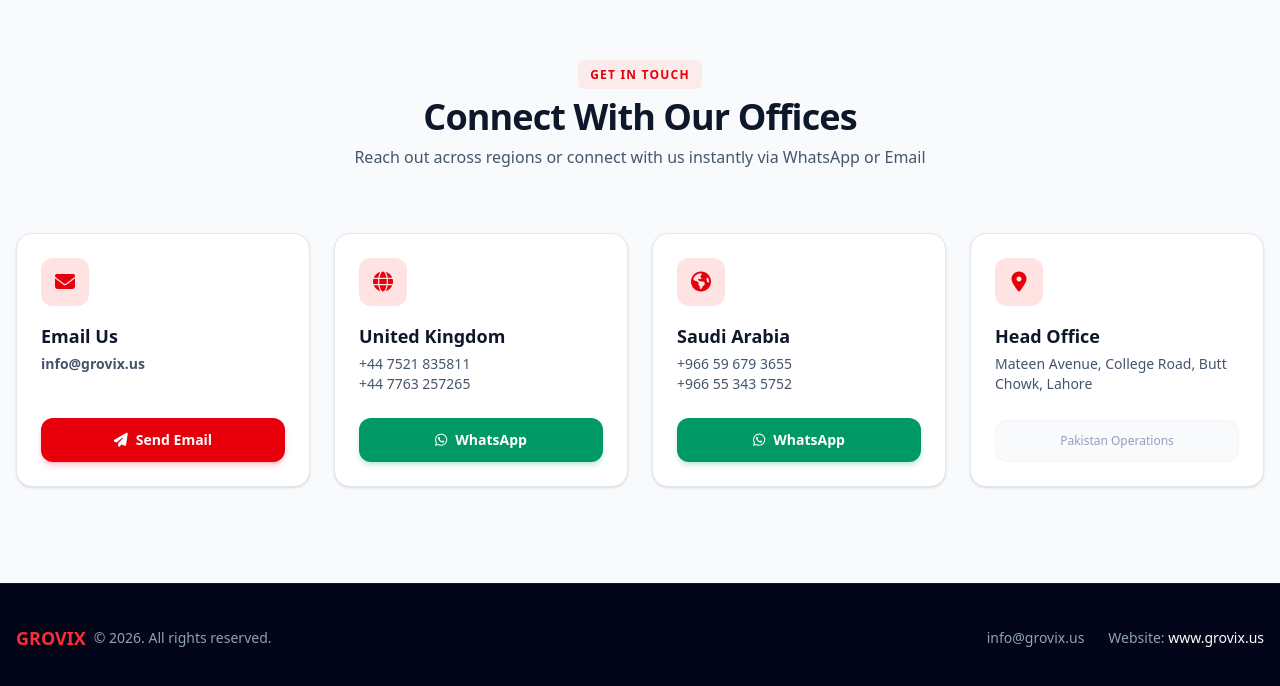
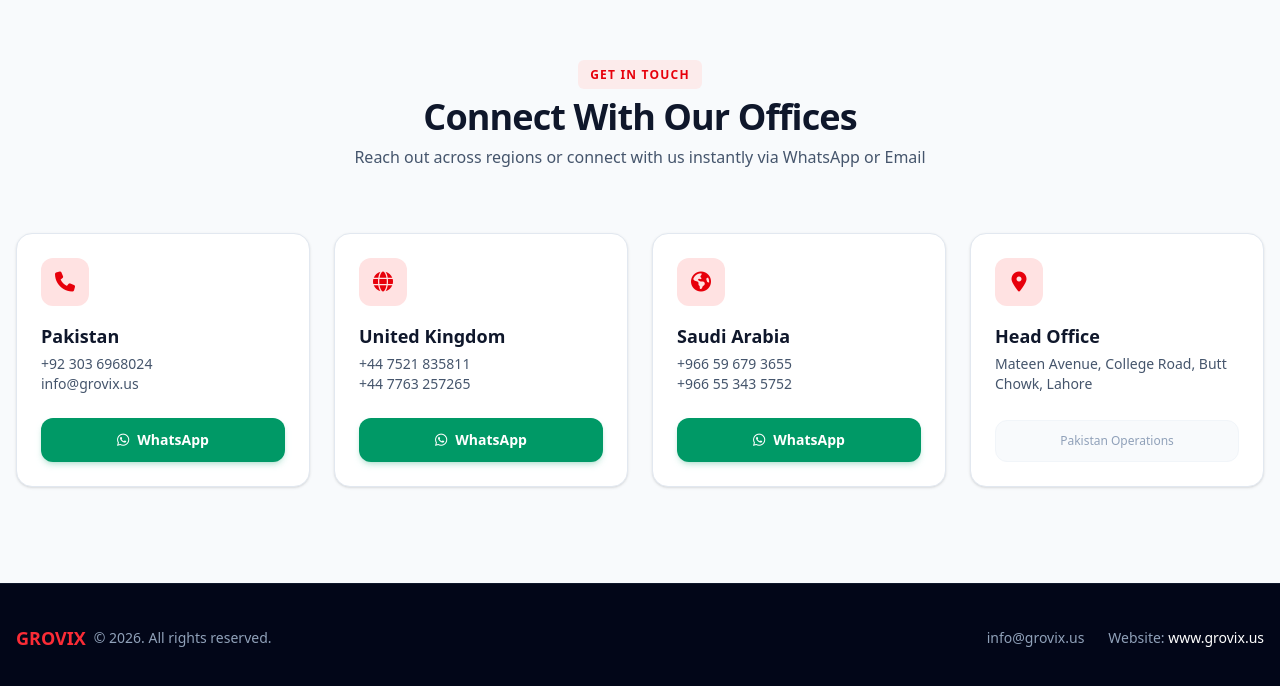
Before and after one commit to mamjadcbl-debug/grovix-website, a plain HTML site: page index.html in a window 1280 px wide. Shown: the part 3242-3928 px from the top of the page. Drawn offline with nearby package versions, Linux system fonts and the light colour scheme.

Commit message:
Update index.html

```diff
--- a/index.html
+++ b/index.html
@@ -292,13 +292,13 @@
                 <!-- PK -->
                 <div class="bg-white p-6 rounded-2xl border border-slate-200 flex flex-col justify-between hover:border-red-500 transition shadow-sm">
                     <div>
-                        <div class="w-12 h-12 bg-red-100 text-red-600 rounded-xl flex items-center justify-center text-xl mb-4 font-bold"><i class="fa-solid fa-envelope"></i></div>
-                        <h4 class="font-bold text-slate-900 mb-1 text-lg">Email Us</h4>
-                        <p class="text-sm text-slate-600 mb-6"><a href="mailto:info@grovix.us" class="hover:text-red-600 transition font-semibold">info@grovix.us</a></p>
+                        <div class="w-12 h-12 bg-red-100 text-red-600 rounded-xl flex items-center justify-center text-xl mb-4 font-bold"><i class="fa-solid fa-phone"></i></div>
+                        <h4 class="font-bold text-slate-900 mb-1 text-lg">Pakistan</h4>
+                        <p class="text-sm text-slate-600 mb-6">+92 303 6968024<br><a href="mailto:info@grovix.us" class="hover:text-red-600 transition font-medium">info@grovix.us</a></p>
                     </div>
-                    <a href="mailto:info@grovix.us" class="bg-red-600 text-white py-3 px-4 rounded-xl text-sm font-semibold hover:bg-red-700 transition flex items-center justify-center space-x-2 shadow-md shadow-red-600/20">
-                        <i class="fa-solid fa-paper-plane"></i>
-                        <span>Send Email</span>
+                    <a href="https://wa.me/923036968024" target="_blank" class="bg-emerald-600 text-white py-3 px-4 rounded-xl text-sm font-semibold hover:bg-emerald-700 transition flex items-center justify-center space-x-2 shadow-md shadow-emerald-600/20">
+                        <i class="fa-brands fa-whatsapp"></i>
+                        <span>WhatsApp</span>
                     </a>
                 </div>
                 <!-- UK -->
```
